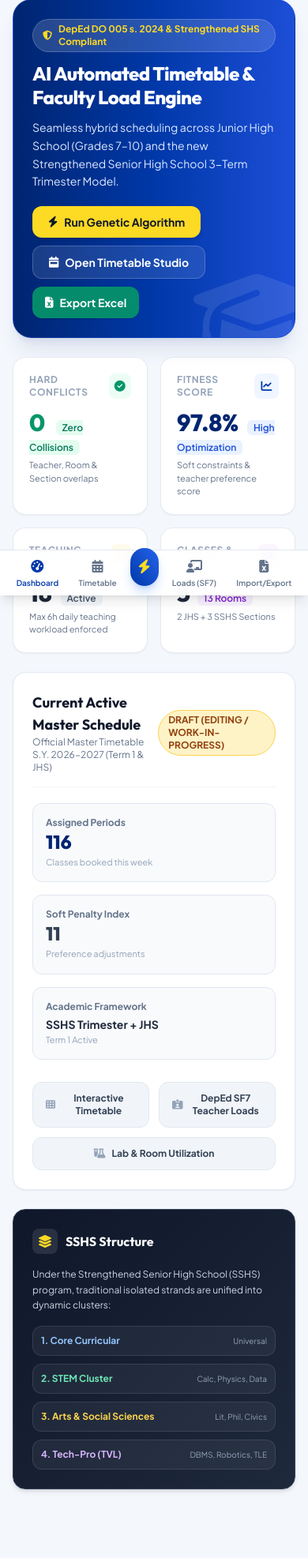
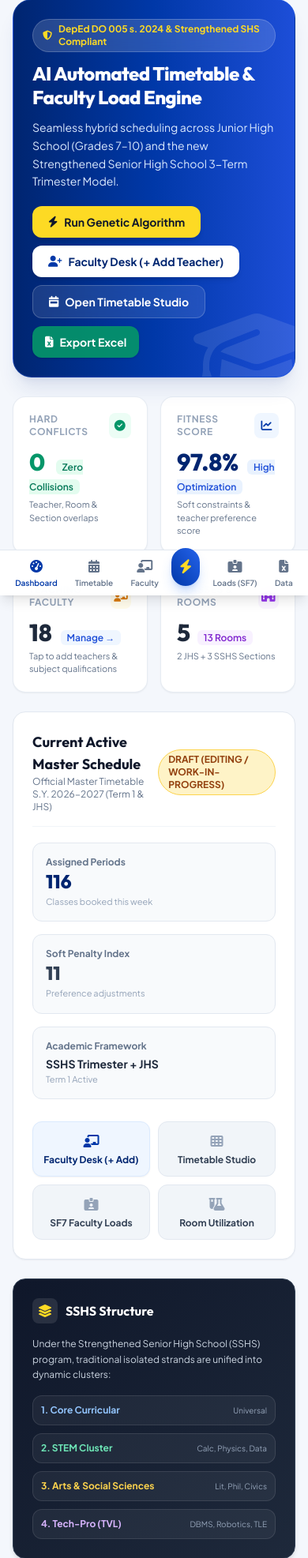
Before and after one commit to codebyaxiom/classmate-ai, a Django app: page / in a window 390 px wide. Shown: the part 90-2063 px from the top of the page at 79% size. Before the commit the page ends 1984 px from the top, so only its background shows below. Run offline with Django 5.2, Linux system fonts and the light colour scheme; data comes from the database, SQL or seed files in the repository; some libraries are stand-ins or nearby versions.

Commit message:
feat(nav): add prominent Faculty Desk buttons to mobile bottom bar and dashboard hero

```diff
--- a/templates/base.html
+++ b/templates/base.html
@@ -120,24 +120,28 @@
 
     <!-- Mobile Bottom Navigation Bar (Phone Optimized) -->
     <nav class="md:hidden fixed bottom-0 left-0 right-0 z-50 bg-white/95 backdrop-blur border-t border-slate-200 shadow-lg px-2 py-1 flex justify-around items-center">
-        <a href="{% url 'dashboard' %}" class="flex flex-col items-center py-1 px-2 text-[10px] font-semibold {% if request.resolver_match.url_name == 'dashboard' %}text-deped-blue{% else %}text-slate-500{% endif %}">
+        <a href="{% url 'dashboard' %}" class="flex flex-col items-center py-1 px-1.5 text-[10px] font-semibold {% if request.resolver_match.url_name == 'dashboard' %}text-deped-blue font-bold{% else %}text-slate-500{% endif %}">
             <i class="fa-solid fa-gauge-high text-base mb-0.5"></i>
             <span>Dashboard</span>
         </a>
-        <a href="{% url 'timetable' %}" class="flex flex-col items-center py-1 px-2 text-[10px] font-semibold {% if request.resolver_match.url_name == 'timetable' %}text-deped-blue{% else %}text-slate-500{% endif %}">
+        <a href="{% url 'timetable' %}" class="flex flex-col items-center py-1 px-1.5 text-[10px] font-semibold {% if request.resolver_match.url_name == 'timetable' %}text-deped-blue font-bold{% else %}text-slate-500{% endif %}">
             <i class="fa-solid fa-calendar-days text-base mb-0.5"></i>
             <span>Timetable</span>
         </a>
-        <button onclick="openGaModal()" class="flex flex-col items-center -mt-4 p-2.5 rounded-full bg-gradient-to-tr from-deped-blue to-blue-600 text-white shadow-lg shadow-blue-500/30">
+        <a href="{% url 'teachers' %}" class="flex flex-col items-center py-1 px-1.5 text-[10px] font-semibold {% if request.resolver_match.url_name == 'teachers' %}text-deped-blue font-bold{% else %}text-slate-500{% endif %}">
+            <i class="fa-solid fa-chalkboard-user text-base mb-0.5"></i>
+            <span>Faculty</span>
+        </a>
+        <button onclick="openGaModal()" class="flex flex-col items-center -mt-4 p-2.5 rounded-full bg-gradient-to-tr from-deped-blue to-blue-600 text-white shadow-lg shadow-blue-500/30 active:scale-95 transition" title="Run AI Optimizer">
             <i class="fa-solid fa-bolt text-deped-gold text-lg"></i>
         </button>
-        <a href="{% url 'teacher_loads' %}" class="flex flex-col items-center py-1 px-2 text-[10px] font-semibold {% if request.resolver_match.url_name == 'teacher_loads' %}text-deped-blue{% else %}text-slate-500{% endif %}">
-            <i class="fa-solid fa-chalkboard-user text-base mb-0.5"></i>
+        <a href="{% url 'teacher_loads' %}" class="flex flex-col items-center py-1 px-1.5 text-[10px] font-semibold {% if request.resolver_match.url_name == 'teacher_loads' %}text-deped-blue font-bold{% else %}text-slate-500{% endif %}">
+            <i class="fa-solid fa-id-card-clip text-base mb-0.5"></i>
             <span>Loads (SF7)</span>
         </a>
-        <a href="{% url 'import_export' %}" class="flex flex-col items-center py-1 px-2 text-[10px] font-semibold {% if request.resolver_match.url_name == 'import_export' %}text-deped-blue{% else %}text-slate-500{% endif %}">
+        <a href="{% url 'import_export' %}" class="flex flex-col items-center py-1 px-1.5 text-[10px] font-semibold {% if request.resolver_match.url_name == 'import_export' %}text-deped-blue font-bold{% else %}text-slate-500{% endif %}">
             <i class="fa-solid fa-file-excel text-base mb-0.5"></i>
-            <span>Import/Export</span>
+            <span>Data</span>
         </a>
     </nav>
 
--- a/templates/dashboard.html
+++ b/templates/dashboard.html
@@ -23,6 +23,10 @@
                     <i class="fa-solid fa-bolt"></i>
                     <span>Run Genetic Algorithm</span>
                 </button>
+                <a href="{% url 'teachers' %}" class="px-5 py-2.5 rounded-xl bg-white text-deped-darkblue font-extrabold text-sm shadow-md transition active:scale-95 flex items-center space-x-2 hover:bg-slate-100">
+                    <i class="fa-solid fa-user-plus text-deped-blue"></i>
+                    <span>Faculty Desk (+ Add Teacher)</span>
+                </a>
                 <a href="{% url 'timetable' %}" class="px-5 py-2.5 rounded-xl bg-white/10 hover:bg-white/20 text-white font-bold text-sm backdrop-blur transition flex items-center space-x-2 border border-white/20">
                     <i class="fa-solid fa-calendar-week"></i>
                     <span>Open Timetable Studio</span>
@@ -78,19 +82,19 @@
         </div>
 
         <!-- Metric 3: Total Faculty Teachers -->
-        <div class="bg-white rounded-2xl p-5 border border-slate-200/80 shadow-sm">
+        <a href="{% url 'teachers' %}" class="bg-white rounded-2xl p-5 border border-slate-200/80 shadow-sm hover:border-deped-blue transition block group">
             <div class="flex items-center justify-between">
-                <span class="text-xs font-bold uppercase tracking-wider text-slate-400">Teaching Faculty</span>
-                <div class="w-8 h-8 rounded-lg bg-amber-50 text-amber-600 flex items-center justify-center text-sm font-bold">
+                <span class="text-xs font-bold uppercase tracking-wider text-slate-400 group-hover:text-deped-blue transition">Teaching Faculty</span>
+                <div class="w-8 h-8 rounded-lg bg-amber-50 text-amber-600 flex items-center justify-center text-sm font-bold group-hover:bg-deped-blue group-hover:text-white transition">
                     <i class="fa-solid fa-chalkboard-user"></i>
                 </div>
             </div>
             <div class="mt-3">
                 <span class="text-3xl font-extrabold font-heading text-slate-800">{{ total_teachers }}</span>
-                <span class="text-xs font-semibold text-slate-600 bg-slate-100 px-2 py-0.5 rounded-md ml-2">Active</span>
+                <span class="text-xs font-semibold text-blue-700 bg-blue-50 px-2 py-0.5 rounded-md ml-2 group-hover:bg-deped-blue group-hover:text-white transition">Manage &rarr;</span>
             </div>
-            <p class="text-[11px] text-slate-500 mt-1">Max 6h daily teaching workload enforced</p>
-        </div>
+            <p class="text-[11px] text-slate-500 mt-1">Tap to add teachers & subject qualifications</p>
+        </a>
 
         <!-- Metric 4: Sections & Classrooms -->
         <div class="bg-white rounded-2xl p-5 border border-slate-200/80 shadow-sm">
@@ -144,18 +148,22 @@
             </div>
 
             <!-- Quick Access Navigation Buttons -->
-            <div class="pt-2 flex flex-wrap gap-3">
-                <a href="{% url 'timetable' %}" class="flex-1 py-3 px-4 rounded-xl bg-slate-100 hover:bg-deped-blue hover:text-white text-slate-700 text-xs sm:text-sm font-bold transition text-center flex items-center justify-center space-x-2 border border-slate-200 group">
-                    <i class="fa-solid fa-table-cells text-slate-400 group-hover:text-deped-gold transition"></i>
-                    <span>Interactive Timetable</span>
+            <div class="pt-2 grid grid-cols-2 sm:grid-cols-4 gap-2.5">
+                <a href="{% url 'teachers' %}" class="py-3 px-3 rounded-xl bg-blue-50 hover:bg-deped-blue hover:text-white text-deped-darkblue text-xs font-bold transition text-center flex flex-col items-center justify-center space-y-1 border border-blue-100 group shadow-sm">
+                    <i class="fa-solid fa-chalkboard-user text-base text-deped-blue group-hover:text-deped-gold transition"></i>
+                    <span>Faculty Desk (+ Add)</span>
                 </a>
-                <a href="{% url 'teacher_loads' %}" class="flex-1 py-3 px-4 rounded-xl bg-slate-100 hover:bg-deped-blue hover:text-white text-slate-700 text-xs sm:text-sm font-bold transition text-center flex items-center justify-center space-x-2 border border-slate-200 group">
-                    <i class="fa-solid fa-id-card-clip text-slate-400 group-hover:text-deped-gold transition"></i>
-                    <span>DepEd SF7 Teacher Loads</span>
+                <a href="{% url 'timetable' %}" class="py-3 px-3 rounded-xl bg-slate-100 hover:bg-deped-blue hover:text-white text-slate-700 text-xs font-bold transition text-center flex flex-col items-center justify-center space-y-1 border border-slate-200 group">
+                    <i class="fa-solid fa-table-cells text-base text-slate-400 group-hover:text-deped-gold transition"></i>
+                    <span>Timetable Studio</span>
                 </a>
-                <a href="{% url 'room_utilization' %}" class="flex-1 py-3 px-4 rounded-xl bg-slate-100 hover:bg-deped-blue hover:text-white text-slate-700 text-xs sm:text-sm font-bold transition text-center flex items-center justify-center space-x-2 border border-slate-200 group">
-                    <i class="fa-solid fa-flask-vial text-slate-400 group-hover:text-deped-gold transition"></i>
-                    <span>Lab & Room Utilization</span>
+                <a href="{% url 'teacher_loads' %}" class="py-3 px-3 rounded-xl bg-slate-100 hover:bg-deped-blue hover:text-white text-slate-700 text-xs font-bold transition text-center flex flex-col items-center justify-center space-y-1 border border-slate-200 group">
+                    <i class="fa-solid fa-id-card-clip text-base text-slate-400 group-hover:text-deped-gold transition"></i>
+                    <span>SF7 Faculty Loads</span>
+                </a>
+                <a href="{% url 'room_utilization' %}" class="py-3 px-3 rounded-xl bg-slate-100 hover:bg-deped-blue hover:text-white text-slate-700 text-xs font-bold transition text-center flex flex-col items-center justify-center space-y-1 border border-slate-200 group">
+                    <i class="fa-solid fa-flask-vial text-base text-slate-400 group-hover:text-deped-gold transition"></i>
+                    <span>Room Utilization</span>
                 </a>
             </div>
         </div>
```
